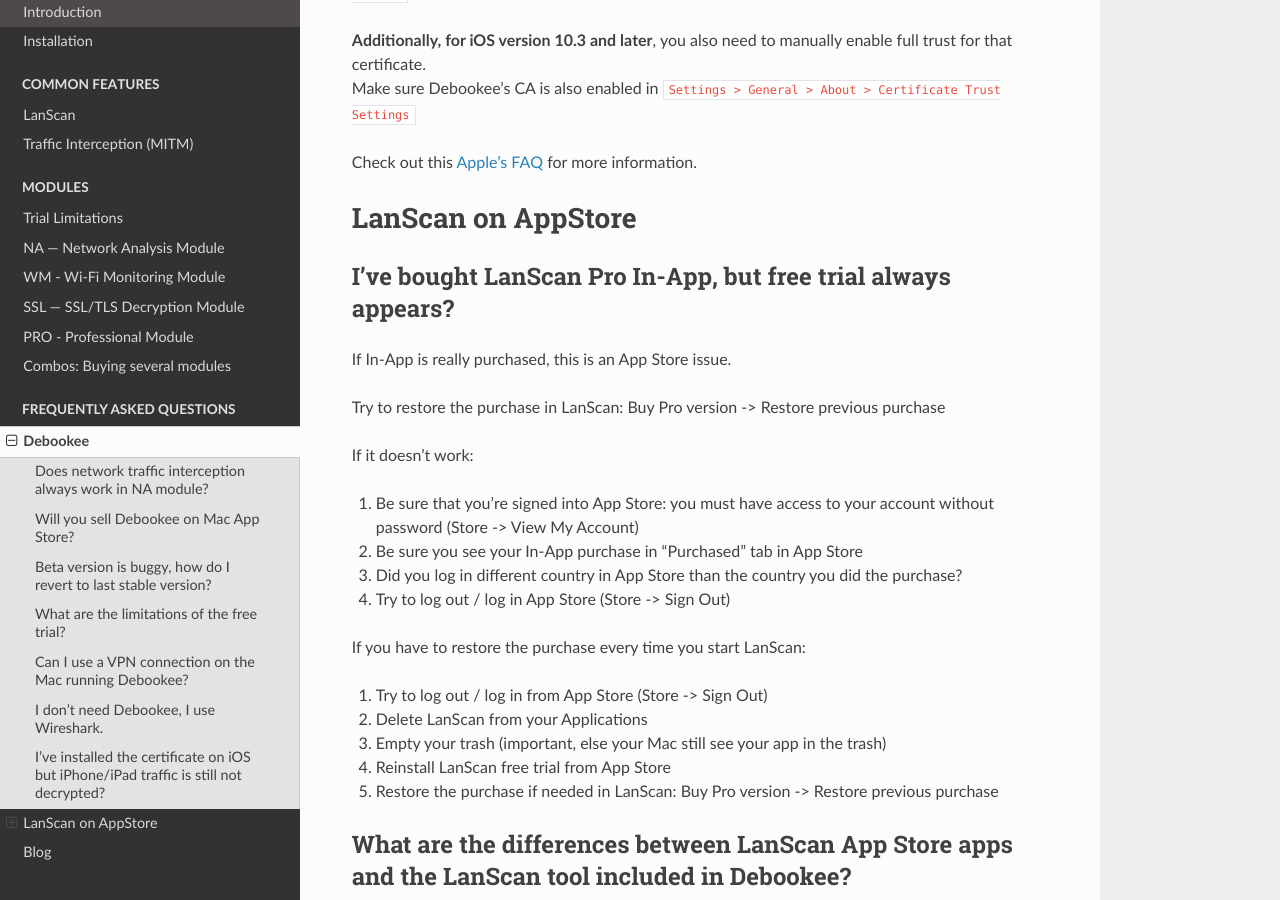
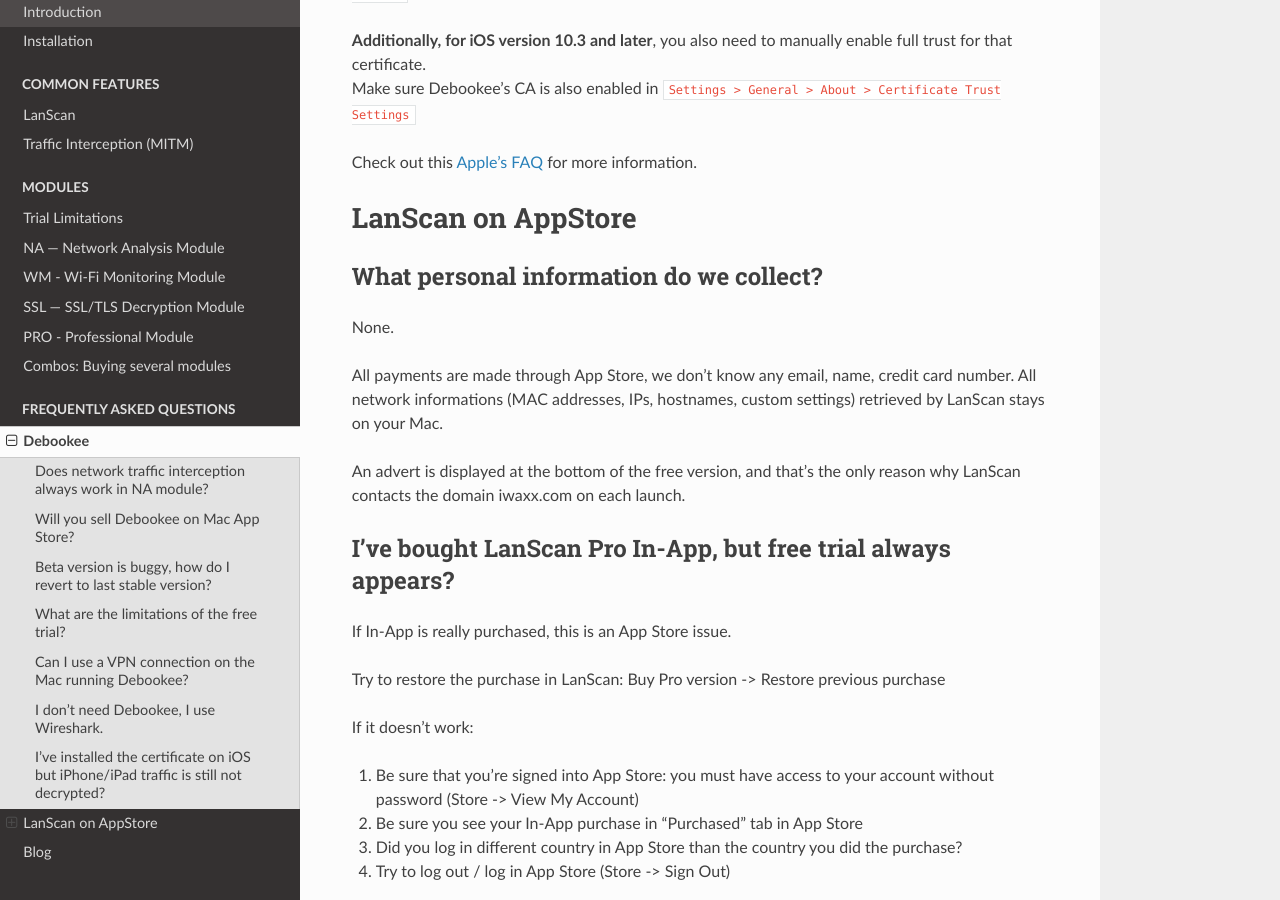
Before and after one commit to iwaxx/debookee, a Sphinx documentation site: the page built from docs/faq.rst, in a window 1280 px wide and 900 px high, scrolled down 2078 px. Built offline with Sphinx 7.4.7 and the Read the Docs theme 2.0.0, drawn with Linux system fonts in a browser that asks for light colours.

Commit message:
Personal information FAQ

```diff
--- a/docs/faq.rst
+++ b/docs/faq.rst
@@ -80,6 +80,17 @@
 
 LanScan on AppStore
 ===================
+
+What personal information do we collect?
+-------------------------------------
+
+None.
+
+All payments are made through App Store, we don't know any email, name, credit card number.
+All network informations (MAC addresses, IPs, hostnames, custom settings) retrieved by LanScan stays on your Mac.
+
+An advert is displayed at the bottom of the free version, and that's the only reason why LanScan contacts the domain iwaxx.com on each launch.
+
 
 I've bought LanScan Pro In-App, but free trial always appears?
 --------------------------------------------------------------
```
